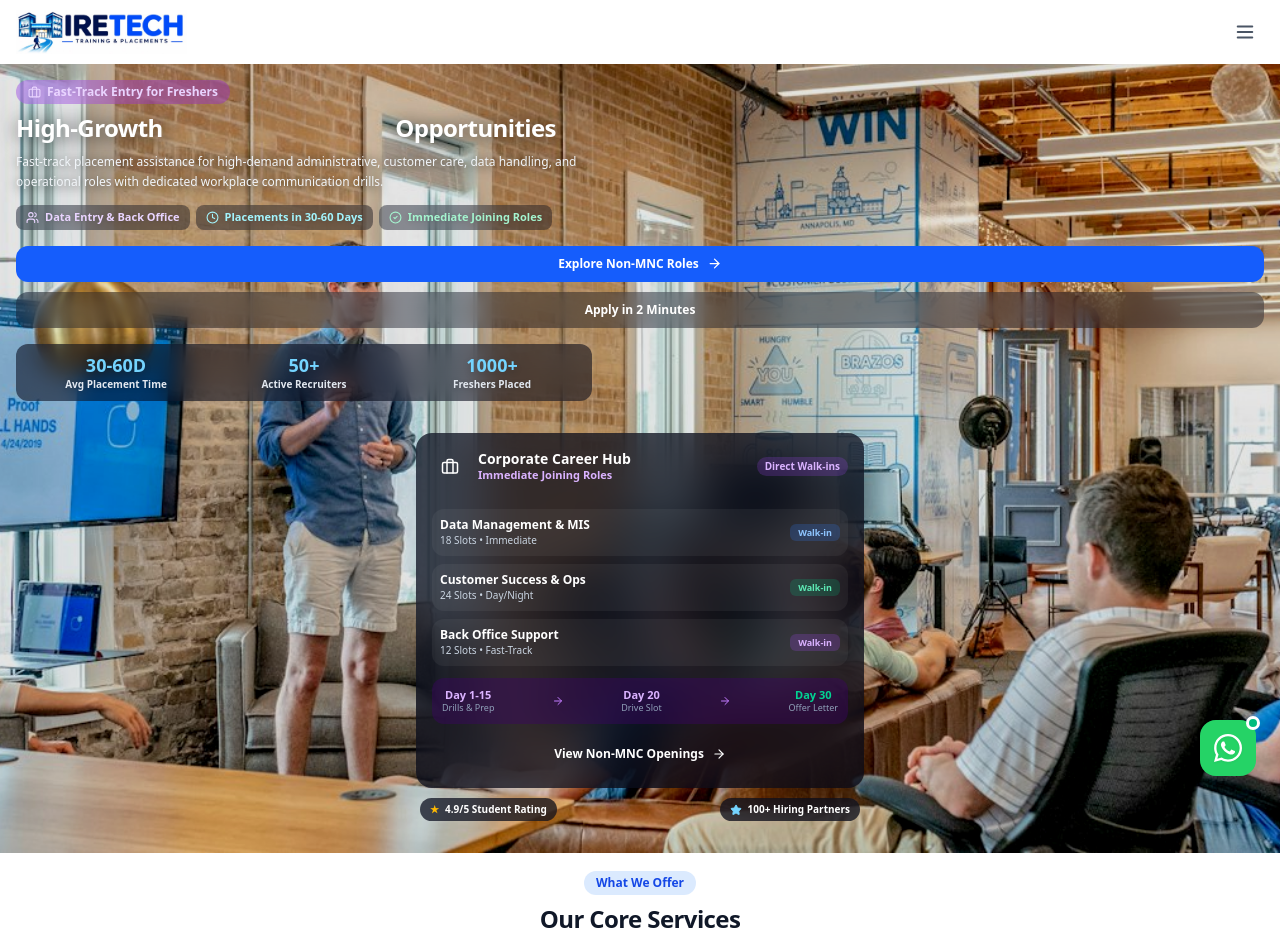
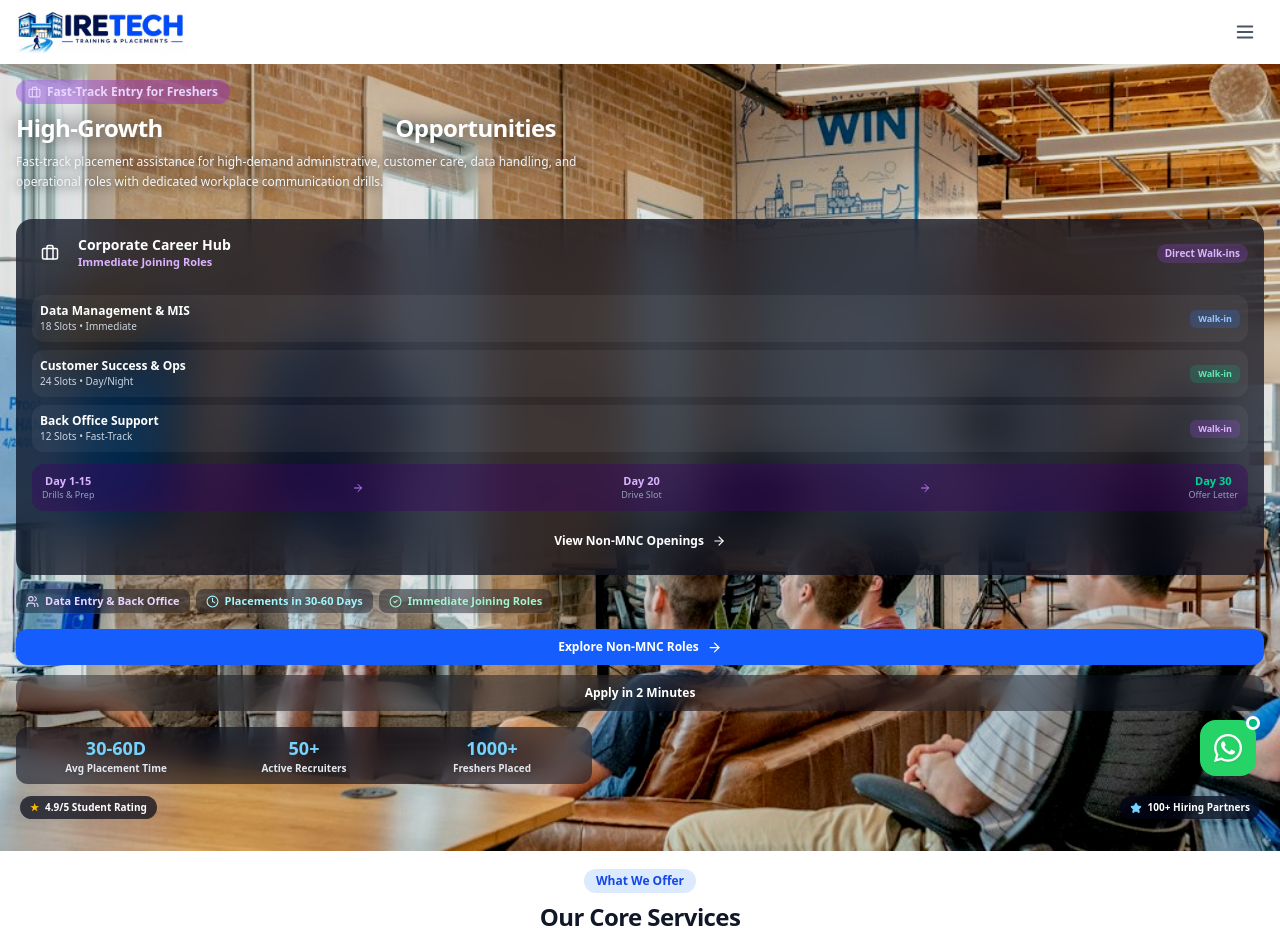
Before and after one commit to ashokdev8456/HireTech, a React (Vite) app: page / in a window 1280 px wide. Shown: the top 944 px of the page. Built offline with nearby package versions, Linux system fonts and the light colour scheme.

Commit message:
feat: display interactive card immediately after description text in mobile view only

```diff
--- a/src/components/HeroSection.jsx
+++ b/src/components/HeroSection.jsx
@@ -525,6 +525,14 @@ const HeroSection = () => {
                   {activeSlide.description}
                 </p>
 
+                {/* Mobile-Only Box: Displays right after the description text on mobile screens */}
+                <div className="block lg:hidden my-3.5 w-full">
+                  {activeSlide.type === 'mnc' && <MncPlacementsCard />}
+                  {activeSlide.type === 'support' && <WorkSupportCard />}
+                  {activeSlide.type === 'corporate' && <CorporateCareersCard />}
+                  {activeSlide.type === 'tech' && <TechStackCard />}
+                </div>
+
                 {/* Core Pillars / Highlights */}
                 <div className="flex flex-wrap gap-1.5 sm:gap-2.5 mb-4 sm:mb-6">
                   {activeSlide.highlights.map(({ icon: Icon, label, color }) => (
@@ -568,10 +576,21 @@ const HeroSection = () => {
                     </div>
                   ))}
                 </div>
+
+                {/* Floating Social Proof Badges on Mobile */}
+                <div className="flex lg:hidden items-center justify-between mt-3 px-1">
+                  <div className="inline-flex items-center gap-1.5 py-1 px-2.5 bg-slate-950/70 backdrop-blur-md rounded-full border border-white/20 shadow-md text-[10px] font-semibold text-white cursor-default">
+                    <span className="text-amber-400">★</span> 4.9/5 Student Rating
+                  </div>
+                  <div className="inline-flex items-center gap-1.5 py-1 px-2.5 bg-slate-950/70 backdrop-blur-md rounded-full border border-white/20 shadow-md text-[10px] font-semibold text-white cursor-default">
+                    <Star size={12} className="text-sky-300 fill-sky-300 shrink-0" aria-hidden="true" />{' '}
+                    100+ Hiring Partners
+                  </div>
+                </div>
               </div>
 
-              {/* Right Column: EACH SLIDE HAS A COMPLETELY UNIQUE INTERACTIVE CARD */}
-              <div className="lg:col-span-5 flex justify-center w-full mt-2 lg:mt-0">
+              {/* Desktop-Only Right Column: Renders side-by-side on desktop */}
+              <div className="hidden lg:flex lg:col-span-5 justify-center w-full mt-2 lg:mt-0">
                 <div className="relative mx-auto max-w-md w-full">
                   {activeSlide.type === 'mnc' && <MncPlacementsCard />}
                   {activeSlide.type === 'support' && <WorkSupportCard />}
```
